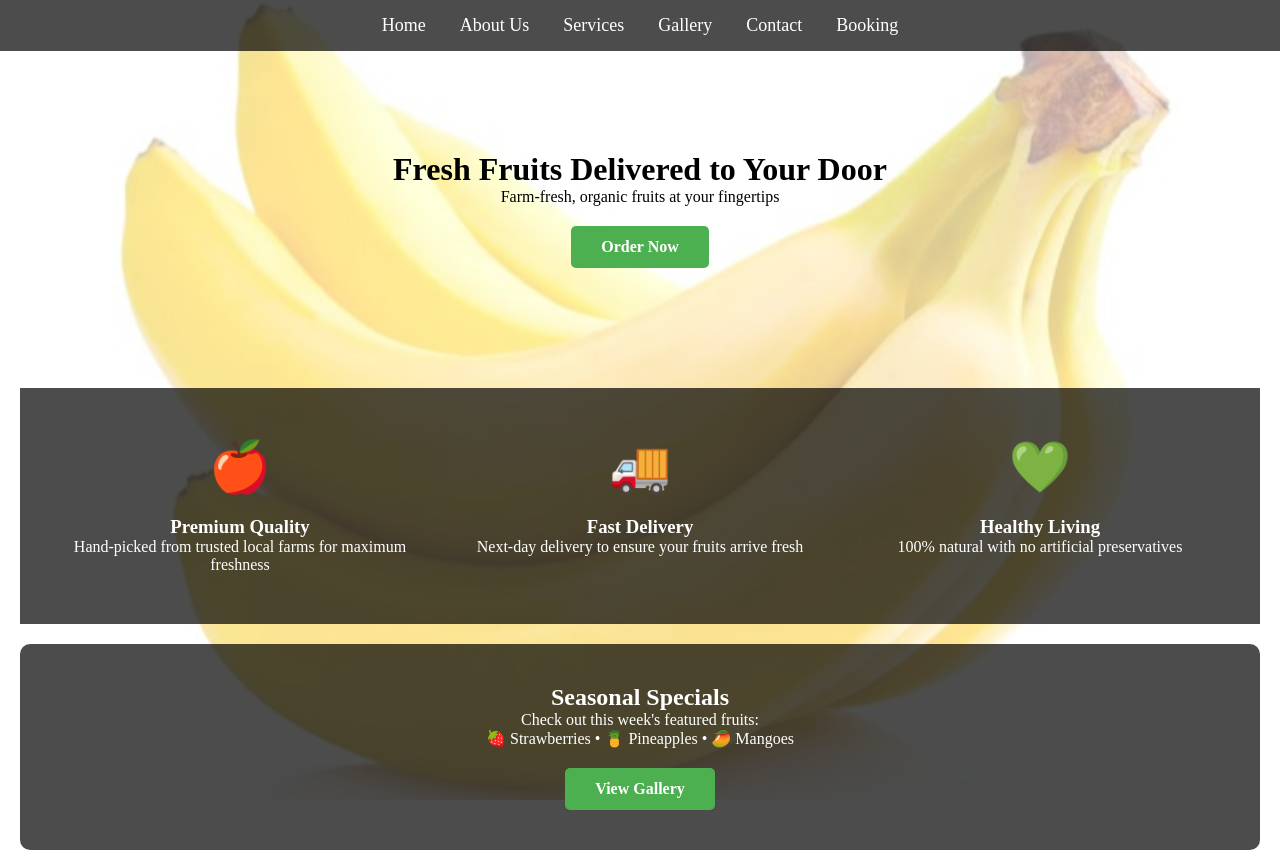
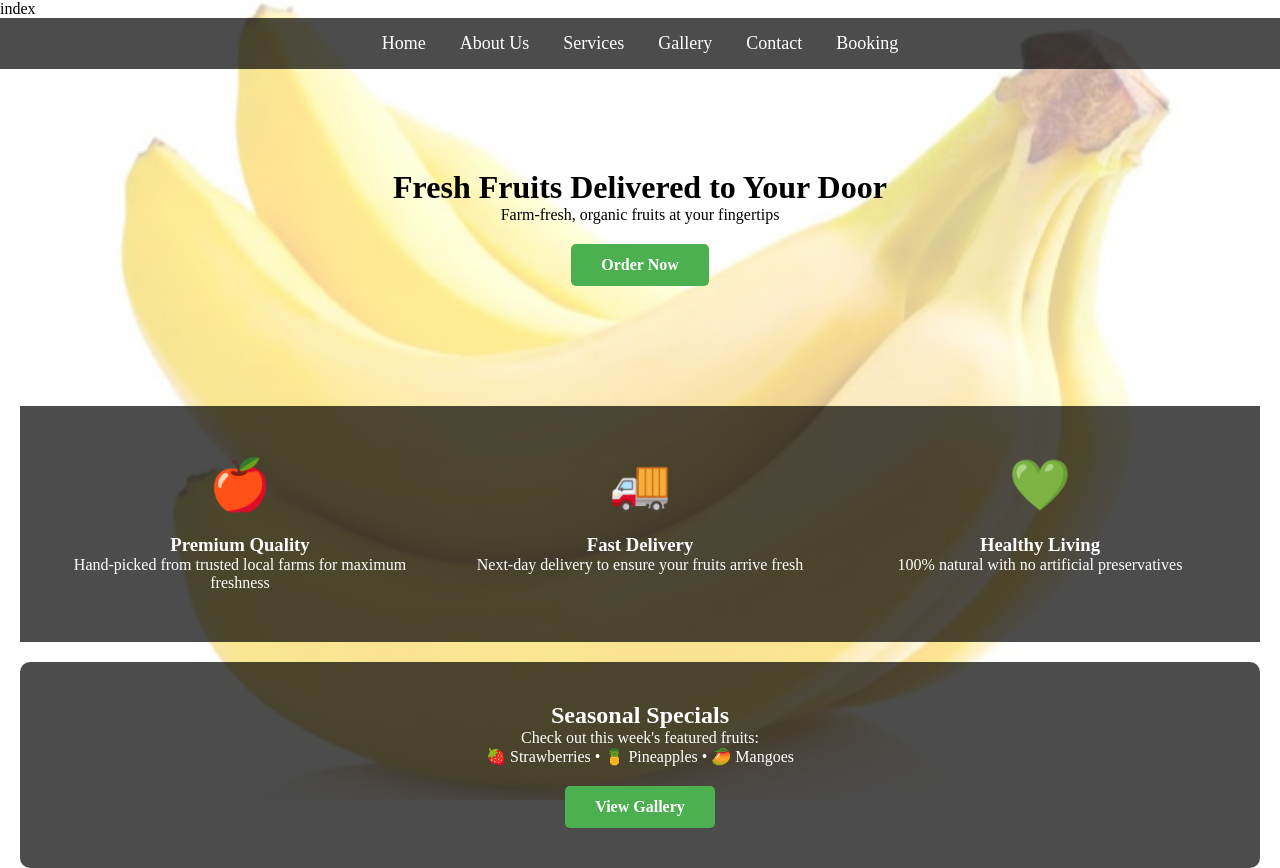
Before and after one commit to eliudorrota/Fresh-Fruits-And-vegetable-services-online, a plain HTML site: page index.html in a window 1280 px wide. Drawn offline with Linux system fonts and the light colour scheme.

Commit message:
Update index.html

```diff
--- a/index.html
+++ b/index.html
@@ -128,7 +128,7 @@
   <img src="30b56c17-47c5-4308-83eb-b1bcdaafc08f.jpeg" alt="Juicy Pineapples">
   <img src="a1abeda6-9558-4880-97fd-90445a247396.jpeg" alt="Mixed Fruit Basket">
 </div>
-
+  <p>index</p>
   <nav class="navbar">
     <a href="index.html">Home</a>
     <a href="about.html">About Us</a>
```
